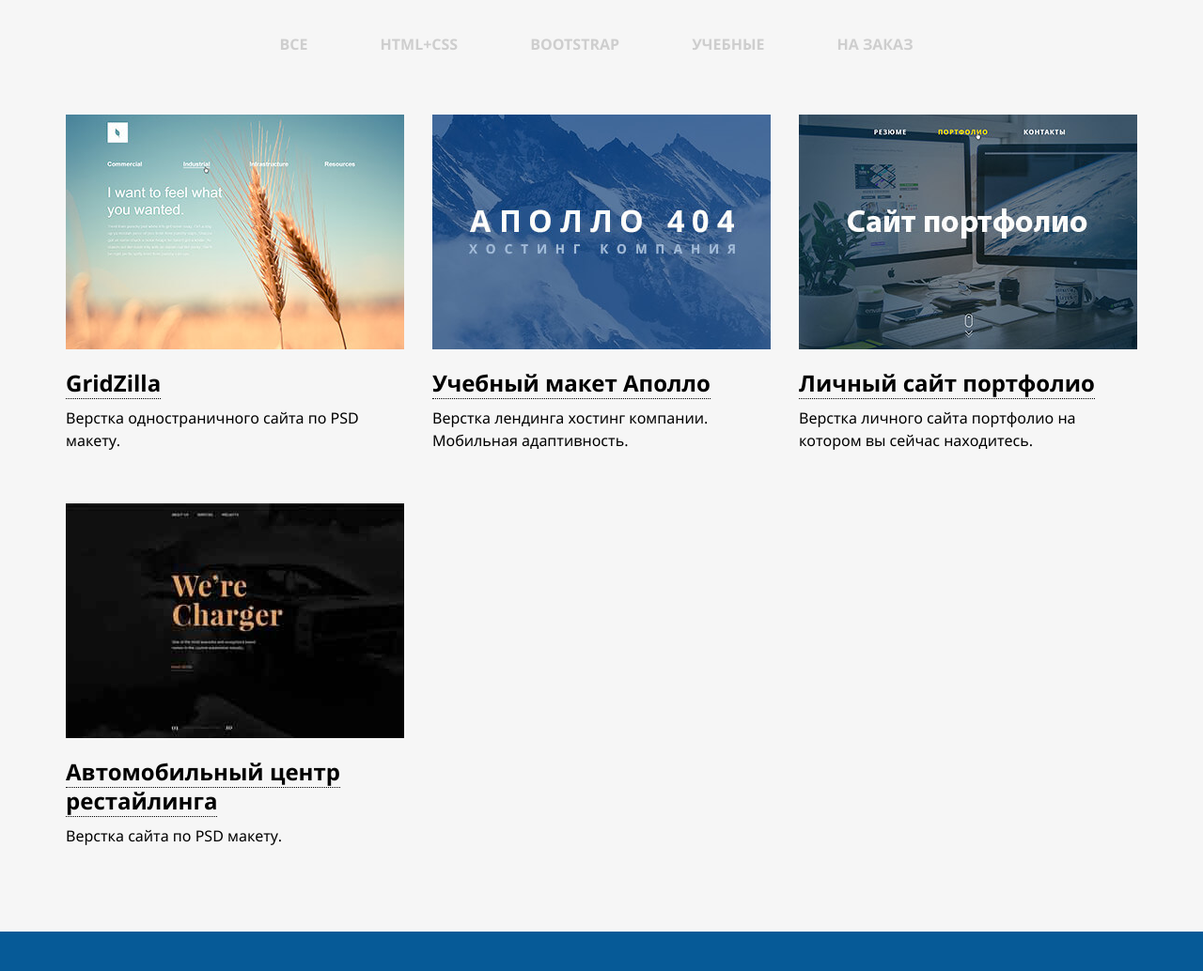
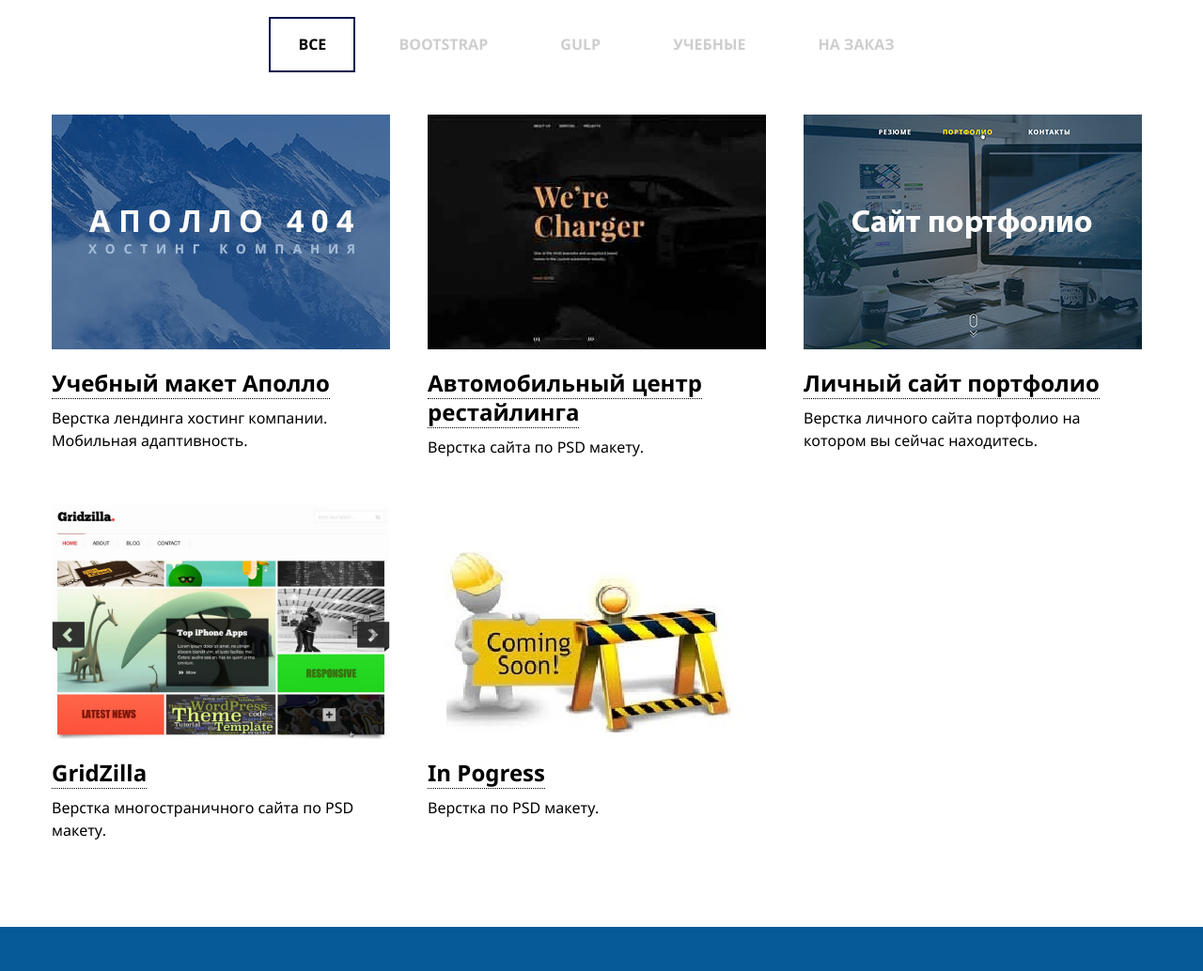
Before and after one commit to MaksVintskovsky/Portfilio, a website: page index.html in a window 1280 px wide. Shown: the part 1700-2734 px from the top of the page at 94% size. Drawn offline with Linux system fonts and the light colour scheme.

Commit message:
Add Gridzilla

```diff
--- a/index.html
+++ b/index.html
@@ -115,31 +115,15 @@
 			<h2>Мои работы</h2>
 			<div class="portfolio_filter">
 	            <ul>
-	                <li><span tabindex="1" class="filter active" data-filter="all" >Все</span></li>
-	                <li><span tabindex="0" class="filter" data-filter=".html-scc">HTML+CSS</span></li>
-	                <li><span tabindex="0" class="filter" data-filter=".bootstrap">Bootstrap</span></li>
-	                <li><span tabindex="0" class="filter" data-filter=".tutorial">учебные</span></li>
-	                <li><span tabindex="0" class="filter" data-filter=".payed">на заказ</span></li>
+	                <li><span  class="filter" data-filter="all" >Все</span></li>
+	                <li><span  class="filter" data-filter=".bootstrap">Bootstrap</span></li>
+	                <li><span  class="filter" data-filter=".gulp">Gulp</span></li>
+	                <li><span  class="filter" data-filter=".tutorial">учебные</span></li>
+	                <li><span  class="filter" data-filter=".payed">на заказ</span></li>
 	            </ul>
 	        </div>
 			<div class="row" id="portfolio-projects">
-				<div class="col-sm-4 mix html-scc tutorial">
-					<div class="portfolio_item">
-	                    <a href="usercontent/img/full/organic.png" class="fancybox" rel="group" title="Учебный макет Organica">
-	                    	<div class="portfolio_item-img">
-		                    	<div class="portfolio_item--hover">
-									<i class="fa fa-search"></i>
-									<span>смотреть макет</span>
-								</div>
-		                    	<img src="usercontent/img/project_organica.jpg">
-	                    	</div>
-	                    </a>
-	                    <div class="portfolio_titles">
-	                    	<a href="https://maksvintskovsky.github.io/Organic/">GridZilla</a>
-	                    </div>
-	                    <p>Верстка одностраничного сайта по PSD макету.</p>
-	                </div>
-				</div>
+				<div class="row">
 					<div class="col-sm-4 mix bootstrap tutorial">
 						<div class="portfolio_item">
 		                    <a href="usercontent/img/full/apollo.png" class="fancybox" rel="group" title="Учебный макет Аполло">
@@ -152,9 +136,26 @@
 			                    </div>
 			                </a>
 		                    <div class="portfolio_titles">
-	                    	<a href="https://maksvintskovsky.github.io/Apollo/">Учебный макет Аполло</a>
+		                    	<a target="blank" href="https://maksvintskovsky.github.io/Apollo/">Учебный макет Аполло</a>
 		                    </div>
 		                    <p>Верстка лендинга хостинг компании. Мобильная адаптивность.</p>
+		                </div>
+					</div>
+					<div class="col-sm-4 mix tutorial">
+						<div class="portfolio_item">
+		                    <a href="usercontent/img/full/ChargerCustoms.jpg" class="fancybox" rel="group" title="Промо сайт автомобиля">
+		                    	<div class="portfolio_item-img">
+			                    	<div class="portfolio_item--hover">
+										<i class="fa fa-search"></i>
+										<span>смотреть макет</span>
+									</div>
+			                    	<img src="usercontent/img/charger.jpg">
+			                    </div>
+			                </a>
+		                    <div class="portfolio_titles">
+		                    	<a target="blank" href="https://maksvintskovsky.github.io/ChargerGit/">Автомобильный центр рестайлинга</a>
+		                    </div>
+		                    <p>Верстка сайта по PSD макету.</p>
 		                </div>
 					</div>
 					<div class="col-sm-4 mix bootstrap tutorial">
@@ -174,24 +175,43 @@
 		                    <p>Верстка личного сайта портфолио на котором вы сейчас находитесь.</p>
 		                </div>
 					</div>
-				<div class="col-sm-4 mix tutorial">
+				<!-- </div>
+				<div class="row"> -->
+					<div class="col-sm-4 mix gulp payed bootstrap">
 						<div class="portfolio_item">
-	                    <a href="usercontent/img/full/ChargerCustoms.jpg" class="fancybox" rel="group" title="Промо сайт автомобиля">
+		                    <a href="usercontent/img/full/gridzilla_home.jpg" class="fancybox" rel="group" title="GridZilla">
 		                    	<div class="portfolio_item-img">
 			                    	<div class="portfolio_item--hover">
 										<i class="fa fa-search"></i>
 										<span>смотреть макет</span>
 									</div>
-		                    	<img src="usercontent/img/charger.jpg">
+			                    	<img src="usercontent/img/gridzilla.jpg">
 		                    	</div>
 		                    </a>
 		                    <div class="portfolio_titles">
-	                    	<a href="https://maksvintskovsky.github.io/ChargerGit/">Автомобильный центр рестайлинга</a>
+		                    	<a target="blank" href="https://maksvintskovsky.github.io/Organic/">GridZilla</a>
 		                    </div>
-	                    <p>Верстка сайта по PSD макету.</p>
+		                    <p>Верстка многостраничного сайта по PSD макету.</p>
 		                </div>
 					</div>
-
+					<div class="col-sm-4 mix tutorial">
+						<div class="portfolio_item">
+		                    <a href="usercontent/img/comming_soon.jpg" class="fancybox" rel="group" title="In Progress">
+		                    	<div class="portfolio_item-img">
+			                    	<div class="portfolio_item--hover">
+										<i class="fa fa-search"></i>
+										<span>смотреть макет</span>
+									</div>
+			                    	<img src="usercontent/img/comming_soon.jpg">
+		                    	</div>
+		                    </a>
+		                    <div class="portfolio_titles">
+		                    	<a target="blank" href="#">In Pogress</a>
+		                    </div>
+		                    <p>Верстка по PSD макету.</p>
+		                </div>
+					</div>
+				</div>
 			</div>
 		</div>
 	</div>
--- a/js/main.js
+++ b/js/main.js
@@ -26,7 +26,17 @@ $(document).ready(function(){
 
 // mixItUp
 
-    $('#portfolio-projects').mixItUp();
+    $('#portfolio-projects').mixItUp({
+        // selectors:{
+        //     filter:'.filter'
+        // }
+        // load:{
+        //     filter:'.gulp'
+        // },
+        // controls:{
+        //     activeClass:'active'
+        // }
+    });
 
  // FancyBox - galery
     $(".fancybox").fancybox({
--- a/less/main.less
+++ b/less/main.less
@@ -1,7 +1,5 @@
 @import "base/_variables.less";
-@import "base/_functions.less";
 @import "base/_utils.less";
-
 // General
 @import "base/_base.less";
 
@@ -11,7 +9,6 @@
 @import "blocks/_mouse_scroll_snippet.less";
 @import "blocks/_navigation-togle.less";
 
-
 // Sections
 @import "sections/_header.less";
 @import "sections/_resume.less";
--- a/less/sections/_portfolio.less
+++ b/less/sections/_portfolio.less
@@ -9,10 +9,8 @@
     text-align: center;
 }
 .portfolio_item{
-
-    // margin-left: auto;
-    // margin-right: auto;
     max-width: 360px;
+    height: 370px;
     margin-top: 20px;
     margin-bottom: 20px;
     p{
@@ -25,6 +23,12 @@
         }
     }
     @media(min-width:768px){
+        height: auto;
+        margin-top: 45px;
+        margin-bottom: 0px;
+    }
+    @media(min-width:1200px){
+        height: 370px;
         margin-top: 45px;
         margin-bottom: 0px;
     }
@@ -38,22 +42,22 @@
     background-size: cover;
     background-repeat: no-repeat;
     overflow: hidden;
-    margin-bottom: 20px;
-
+    margin-bottom: 10px;
     @media(min-width:768px){
         min-height: 150px;
         overflow: hidden;
+        margin-bottom: 10px;
     }
     @media(min-width:1200px){
         height: 250px;
+        margin-bottom: 20px;
     }
 }
-
 .portfolio_item--hover{
     position: absolute;
     display: block;
     color: #FFF;
-    background-color: rgba(137, 162, 224, 0.9);
+    background-color: rgba(45, 82, 146, 0.9);
     left: 0;
     right: 0;
     top: 100%;
@@ -61,8 +65,6 @@
     transition: top 0.5s ease-out;
     cursor: pointer;
     text-align: center;
-    // display: none;
-
     .fa{
         font-size: 60px;
         margin-top: 90px;
@@ -94,7 +96,6 @@
     display: block;
     top: 0%;
 }
-
 .portfolio_titles {
     font-size: 20px;
     font-weight: 700;
@@ -102,18 +103,16 @@
     line-height: 1.3;
     text-align: left;
 
-    @media (min-width: 992px){
+    @media (min-width: 1200px){
         font-size: 24px;
     }
     a {
         color: #000;
         text-decoration: none;
-
         &:hover, &:focus, &:active {
             color: @blue;
             text-decoration: none;
         }
-
         @media (min-width: 1200px){
             border-bottom: 1px dotted #000;
             &:hover, &:focus, &:active {
--- a/less/sections/_portfolio_filter.less
+++ b/less/sections/_portfolio_filter.less
@@ -28,11 +28,9 @@
         li{
             margin: 0;
             list-style-type: none;
-
             @media(min-width:768px){
                 display: inline-block;
             }
-
             span{
                 display: inline-block;
                 padding: 10px 27px 12px;
@@ -40,6 +38,7 @@
                 font-size: 16px;
                 font-weight: 700;
                 color: #cecece;
+                outline: none;
 
                 @media(min-width:768px){
                     padding: 18px 31px 18px;
@@ -47,16 +46,24 @@
                 @media(min-width:1200px){
                     margin-right: 11px;
                 }
-//
-                &:active, &:focus, &:hover{
+                &:focus, &:hover{
                     color: #000;
                     border: 2px solid @blue;
                     padding: 8px 25px 10px;
                     cursor: pointer;
+                    @media(min-width:768px){
+                        padding: 16px 29px 16px;
+                    }
+                }
 
-                    @media(min-width:768px){
+            }
+            .active{
+                color: #000;
+                border: 2px solid @blue;
+                padding: 8px 25px 10px;
+                cursor: pointer;
+                @media(min-width:768px){
                     padding: 16px 29px 16px;
-                    }
                 }
             }
         }
```
Also changed, not shown: less/base/_base.less (+1 -14 lines), css/main.css, usercontent/img/comming_soon.jpg (added), usercontent/img/full/gridzilla_home.jpg (added), usercontent/img/full/organic.png (deleted), usercontent/img/gridzilla.jpg (added), usercontent/img/work-in-proces.jpg (added). Lines whose indentation alone changed are shown as unchanged.
